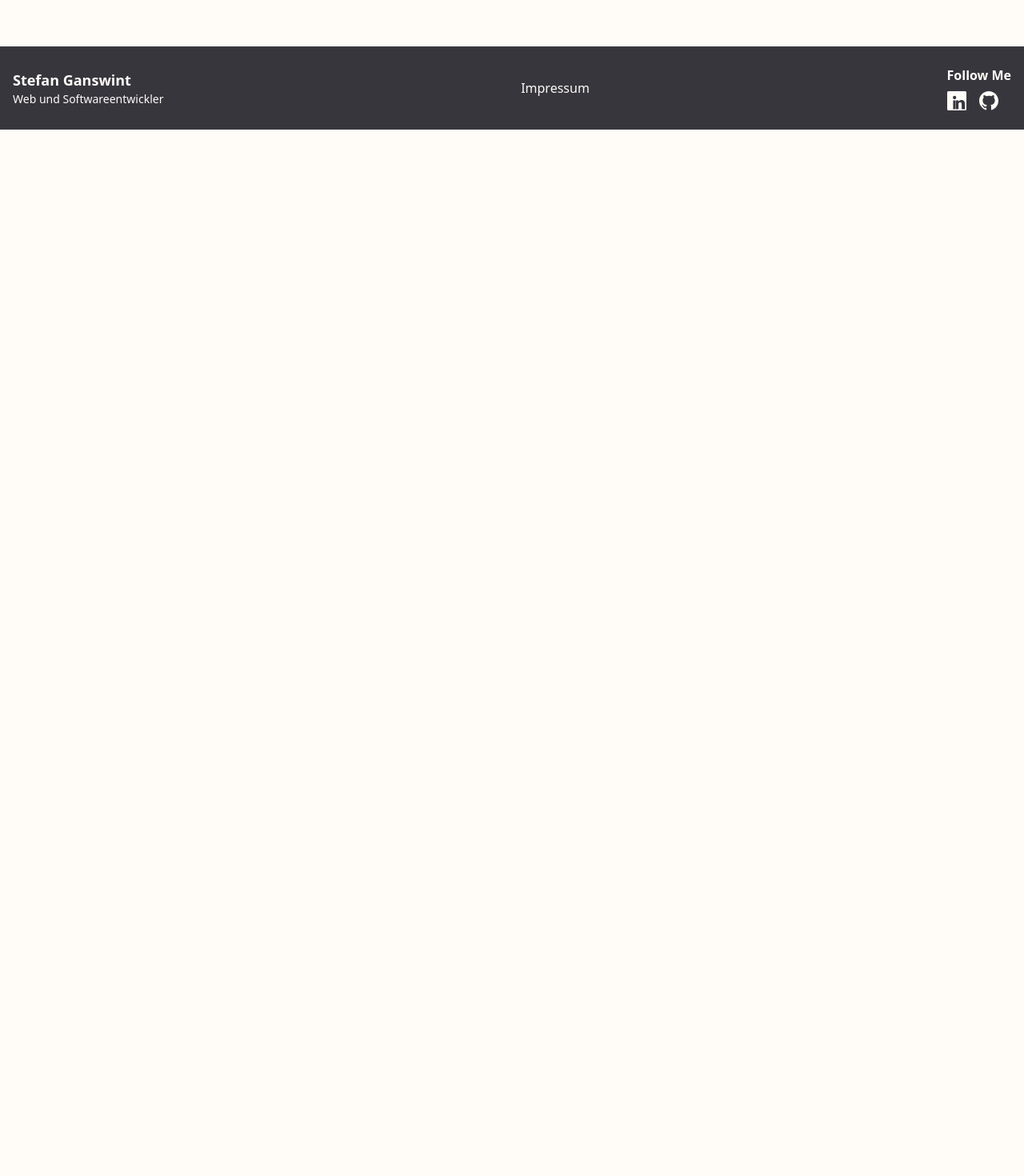
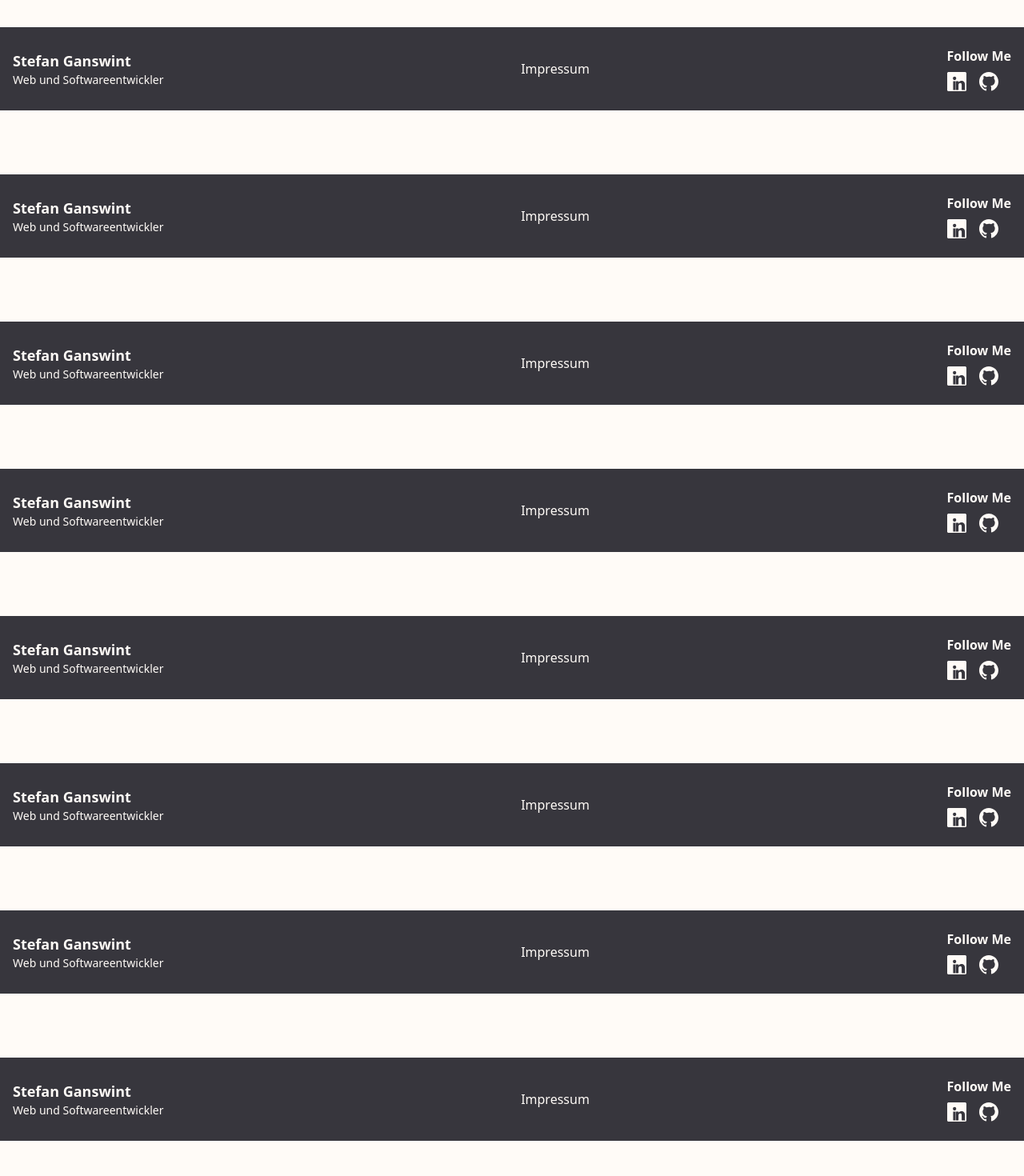
Before and after one commit to StefanG1102/Portfolio, an Angular app in the folder portfolioFrontend/: page /Portfolio/ in a window 1280 px wide. Shown: the part 2660-4130 px from the top of the page at 80% size. Before the commit the page ends 2822 px from the top, so only its background shows below. Built offline with nearby package versions, Linux system fonts and the light colour scheme.

Commit message:
deploy from branch

```diff
--- a/portfolioFrontend/src/app/app.component.html
+++ b/portfolioFrontend/src/app/app.component.html
@@ -8,5 +8,11 @@
   <app-footer></app-footer>
   <app-footer></app-footer>
   <app-footer></app-footer>
+  <app-footer></app-footer> <app-footer></app-footer>
+  <app-footer></app-footer>
+  <app-footer></app-footer>
+  <app-footer></app-footer> <app-footer></app-footer>
+  <app-footer></app-footer>
+  <app-footer></app-footer>
   <app-footer></app-footer>
 </div>
--- a/portfolioFrontend/src/app/homepage/homepage.component.html
+++ b/portfolioFrontend/src/app/homepage/homepage.component.html
@@ -10,7 +10,6 @@
       </div>
     </div>
   </div>
-test
   <section class="sectionColor py-12 rounded-3xl mt-20 dark:text-customWhite">
 
     <div class="max-w-4xl mx-auto text-center">
```
